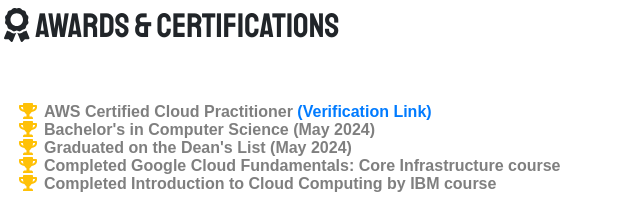
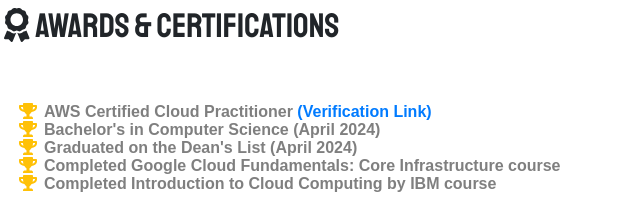
Before and after one commit to JustinDeanS/AWS-Cloud-Resume, a plain HTML site: page website/index.html in a window 1280 px wide. Shown: the part 2175-2381 px from the top of the page, 340-980 px from the left. Drawn offline with nearby package versions, Linux system fonts and the light colour scheme; no server answers; a web font is replaced by a local one.

Commit message:
2/7/2024 Website changes

```diff
--- a/website/index.html
+++ b/website/index.html
@@ -141,11 +141,11 @@
                             </li>
                             <li>
                                 <i class="fa-li fa fa-trophy text-warning"></i>
-                                Bachelor's in Computer Science (May 2024)
+                                Bachelor's in Computer Science (April 2024)
                             </li>
                             <li>
                                 <i class="fa-li fa fa-trophy text-warning"></i>
-                                Graduated on the Dean's List (May 2024)
+                                Graduated on the Dean's List (April 2024)
                             </li>
                             <li>
                                 <i class="fa-li fa fa-trophy text-warning"></i>
```
